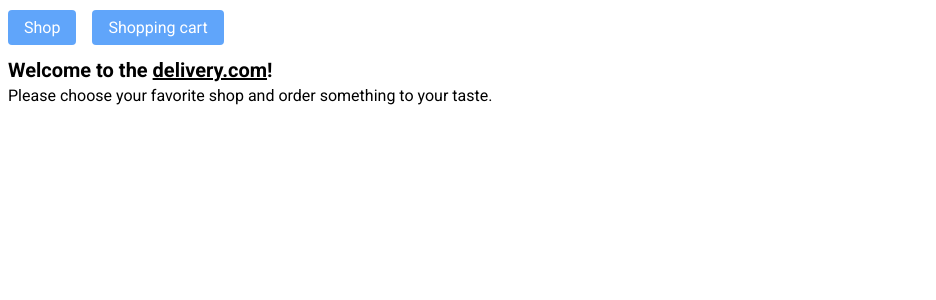
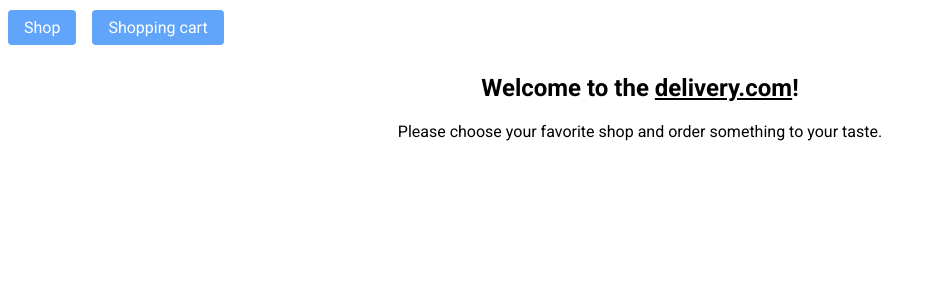
Before and after one commit to Zaimak-Andrii/eliftech-test, a Next.js app: page /shop in a window 1280 px wide. Shown: the top 300 px of the page, without its empty margins (0-936 px from the left). Built offline with nearby package versions, Linux system fonts and the light colour scheme; no server answers.

Commit message:
Add cart button bage. Fix styles

```diff
--- a/src/app/shop/page.tsx
+++ b/src/app/shop/page.tsx
@@ -1,10 +1,10 @@
 export default function ShopPage() {
   return (
-    <section>
-      <h1 className='text-xl font-bold'>
+    <section className='w-full p-4'>
+      <h1 className='mb-4 text-center text-2xl font-bold'>
         Welcome to the <span className='underline'>delivery.com</span>!
       </h1>
-      <p>Please choose your favorite shop and order something to your taste.</p>
+      <p className='text-center'>Please choose your favorite shop and order something to your taste.</p>
     </section>
   );
 }
--- a/src/components/Navigation/Navigation.tsx
+++ b/src/components/Navigation/Navigation.tsx
@@ -1,9 +1,10 @@
 import { Route } from '@/constants';
 import NavigationLink from './NavigationLink';
+import NavigationCartLink from './NavigationCartLink';
 
 const links = [
   { label: 'Shop', href: Route.SHOP },
-  { label: 'Shopping cart', href: Route.SHOPPING_CART },
+  // { label: 'Shopping cart', href: Route.SHOPPING_CART },
 ];
 
 function Navigation() {
@@ -15,6 +16,9 @@ function Navigation() {
             <NavigationLink href={href}>{label}</NavigationLink>
           </li>
         ))}
+        <li>
+          <NavigationCartLink href={Route.SHOPPING_CART}>Shopping cart</NavigationCartLink>
+        </li>
       </ul>
     </nav>
   );
--- /dev/null
+++ b/src/components/Navigation/NavigationCartLink.tsx
@@ -0,0 +1,22 @@
+'use client';
+import type { LinkType } from '@/types';
+import NavigationLink from './NavigationLink';
+import { useShoppingCart } from '@/hooks';
+
+type Props = {};
+
+function NavigationCartLink({ className, children, ...props }: LinkType) {
+  const { value } = useShoppingCart();
+  return (
+    <NavigationLink className='relative' {...props}>
+      {children}
+      {value.length > 0 && (
+        <span className='absolute top-0 right-0 flex items-center justify-center w-[20px] h-[20px] text-xs bg-red-500 translate-x-1/2 -translate-y-1/2 rounded-full'>
+          {value.length}
+        </span>
+      )}
+    </NavigationLink>
+  );
+}
+
+export default NavigationCartLink;
--- a/src/components/shoppingCart/FormAddressInput.tsx
+++ b/src/components/shoppingCart/FormAddressInput.tsx
@@ -63,7 +63,7 @@ export default function FormAddressInput<T extends FieldValues>({
     <label className='flex flex-col gap-2'>
       {label && <span>{label}</span>}
       <ReactGoogleAutocomplete
-        className='p-1 text-sm'
+        className='p-1'
         apiKey={process.env.NEXT_PUBLIC_GOOGLE_KEY}
         onPlaceSelected={placeSelectedHandler}
         options={options}
--- a/src/components/shoppingCart/FormInput.tsx
+++ b/src/components/shoppingCart/FormInput.tsx
@@ -12,7 +12,7 @@ function FormInput<T extends FieldValues>({ label, name, error, register, ...pro
   return (
     <label className='flex flex-col gap-2'>
       {label && <span>{label}</span>}
-      <input className='p-1 text-sm' type='text' {...props} {...register(name)} />
+      <input className='p-1' type='text' {...props} {...register(name)} />
       {error && <p className='text-[10px]/[1] text-red-600'>{error}</p>}
     </label>
   );
```
